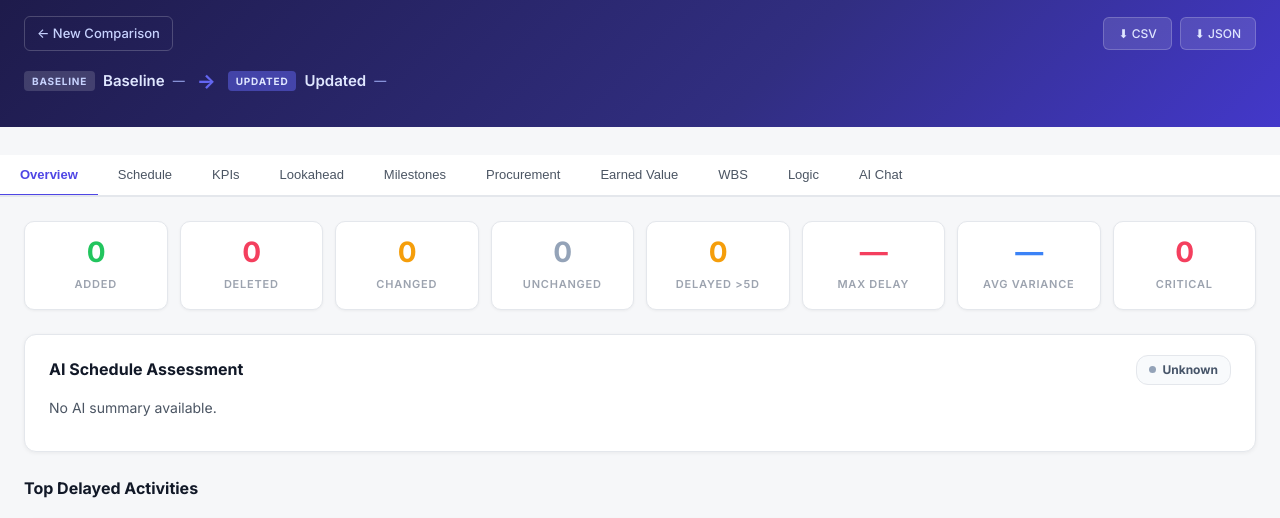
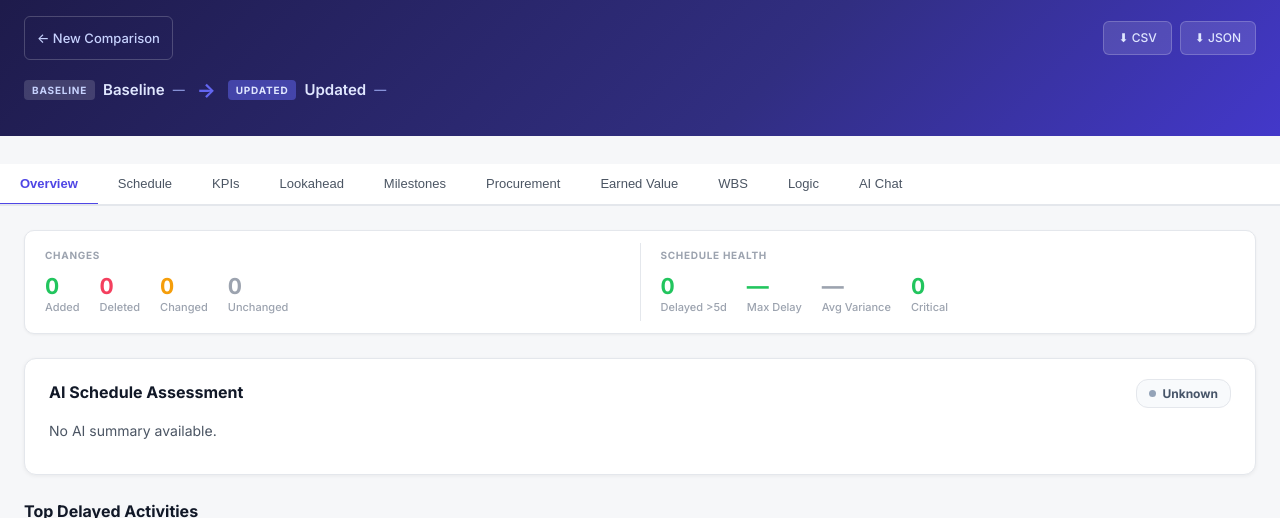
Before and after one commit to ahmednasser37/testrepo, a Flask app: template schedule_comparison/templates/dashboard.html in a window 1280 px wide. Shown: the top 518 px of the page. Run offline with Flask 3, Linux system fonts and the light colour scheme; the template is opened without the code that fills it, so the values that code supplies are empty; some libraries are stand-ins or nearby versions.

Commit message:
Apply accessibility and UX audit fixes (ARIA, pagination, redesign)
- activateTab: set aria-selected on tab buttons, aria-hidden on panels
- Chat messages div: add aria-live=polite for screen reader announcements
- Schedule tab: sr-only labels for filter inputs, debounced search (150ms),
  paginate to 200 rows with Load More button, live query re-filters DOM
- Overview: replace 8 identical stat-cards with compact summary-bar layout
- KPIs: replace 4 hero-metric cards with kpi-panel row table (name/value/context/status)
- CSS: focus-visible rings for tab, toggle, search, select, chat inputs;
  min-height 44px touch targets on back/send/chip buttons; summary-bar and
  kpi-panel component styles; sr-only utility class

https://claude.ai/code/session_015YNWETAguj6kZPEjsM2qyx

```diff
--- a/schedule_comparison/static/dashboard.js
+++ b/schedule_comparison/static/dashboard.js
@@ -83,17 +83,21 @@ function renderG2Line(containerId, data, xField, yField, colorField, height = 28
 /* ── Tab routing ─────────────────────────────────────────────────────────── */
 
 function activateTab(name) {
-  // Update buttons
+  // Update buttons with ARIA
   document.querySelectorAll('.tab-btn').forEach(btn => {
-    btn.classList.toggle('active', btn.dataset.tab === name);
+    const isActive = btn.dataset.tab === name;
+    btn.classList.toggle('active', isActive);
+    btn.setAttribute('aria-selected', isActive ? 'true' : 'false');
   });
-  // Show/hide panels
+  // Show/hide panels with ARIA
   document.querySelectorAll('.tab-panel').forEach(panel => {
     panel.classList.remove('active');
+    panel.setAttribute('aria-hidden', 'true');
   });
   const panel = document.getElementById('panel-' + name);
   if (!panel) return;
   panel.classList.add('active');
+  panel.setAttribute('aria-hidden', 'false');
 
   // Render if not yet done
   if (!rendered.has(name)) {
@@ -158,35 +162,25 @@ function renderOverview(el) {
     : '';
 
   el.innerHTML = `
-    <div class="stats-grid">
-      <div class="stat-card">
-        <div class="stat-num stat-num-green">${S.added != null ? S.added : 0}</div>
-        <div class="stat-label">Added</div>
+    <div class="summary-bar">
+      <div class="summary-group">
+        <span class="summary-group-label">Changes</span>
+        <div class="summary-metrics">
+          <div class="summary-metric"><span class="summary-val added">${S.added != null ? S.added : 0}</span><span class="summary-key">Added</span></div>
+          <div class="summary-metric"><span class="summary-val deleted">${S.deleted != null ? S.deleted : 0}</span><span class="summary-key">Deleted</span></div>
+          <div class="summary-metric"><span class="summary-val changed">${S.changed != null ? S.changed : 0}</span><span class="summary-key">Changed</span></div>
+          <div class="summary-metric"><span class="summary-val muted">${S.unchanged != null ? S.unchanged : 0}</span><span class="summary-key">Unchanged</span></div>
+        </div>
       </div>
-      <div class="stat-card">
-        <div class="stat-num stat-num-red">${S.deleted != null ? S.deleted : 0}</div>
-        <div class="stat-label">Deleted</div>
-      </div>
-      <div class="stat-card"><div class="stat-num stat-num-orange">${S.changed != null ? S.changed : 0}</div><div class="stat-label"> Changed</div></div>
-      <div class="stat-card">
-        <div class="stat-num stat-num-muted">${S.unchanged != null ? S.unchanged : 0}</div>
-        <div class="stat-label">Unchanged</div>
-      </div>
-      <div class="stat-card">
-        <div class="stat-num stat-num-orange">${delayed5}</div>
-        <div class="stat-label">Delayed &gt;5d</div>
-      </div>
-      <div class="stat-card">
-        <div class="stat-num stat-num-red">${maxDelay}</div>
-        <div class="stat-label">Max Delay</div>
-      </div>
-      <div class="stat-card">
-        <div class="stat-num stat-num-blue">${avgVar}</div>
-        <div class="stat-label">Avg Variance</div>
-      </div>
-      <div class="stat-card">
-        <div class="stat-num stat-num-red">${critical}</div>
-        <div class="stat-label">Critical</div>
+      <div class="summary-divider"></div>
+      <div class="summary-group">
+        <span class="summary-group-label">Schedule Health</span>
+        <div class="summary-metrics">
+          <div class="summary-metric"><span class="summary-val ${delayed5 > 0 ? 'delayed' : 'ok'}">${delayed5}</span><span class="summary-key">Delayed &gt;5d</span></div>
+          <div class="summary-metric"><span class="summary-val ${parseFloat(maxDelay) > 14 ? 'deleted' : parseFloat(maxDelay) > 0 ? 'changed' : 'ok'}">${maxDelay}</span><span class="summary-key">Max Delay</span></div>
+          <div class="summary-metric"><span class="summary-val muted">${avgVar}</span><span class="summary-key">Avg Variance</span></div>
+          <div class="summary-metric"><span class="summary-val ${critical > 0 ? 'deleted' : 'ok'}">${critical}</span><span class="summary-key">Critical</span></div>
+        </div>
       </div>
     </div>
 
@@ -248,7 +242,10 @@ function renderSchedule(el) {
     .sort((a, b) => (b.finish_variance_days || 0) - (a.finish_variance_days || 0))
     .slice(0, 20);
 
-  const tableRows = variances.map(a => `
+  const PAGE = 200;
+
+  function buildRows(items) {
+    return items.map(a => `
     <tr data-testid="activity-row" class="row-${a.change_type || 'unchanged'}${a.is_critical ? ' row-critical' : ''}">
       <td>${esc(a.task_code)}</td>
       <td>${esc(a.task_name)}</td>
@@ -262,11 +259,17 @@ function renderSchedule(el) {
       <td>${esc(a.new_status || a.old_status || '—')}</td>
       <td>${a.is_critical ? '<span class="tag-chip tag-critical">Critical</span>' : ''}</td>
     </tr>`).join('');
+  }
+
+  const initialRows = buildRows(variances.slice(0, PAGE));
+  const hasMore = variances.length > PAGE;
 
   el.innerHTML = `
     <div class="filter-row">
-      <input type="search" class="search-input" id="sched-search" placeholder="Search code or name…">
-      <select class="filter-select" id="sched-filter">
+      <label for="sched-search" class="sr-only">Search activities</label>
+      <input type="search" class="search-input" id="sched-search" placeholder="Search code or name…" aria-label="Search activities">
+      <label for="sched-filter" class="sr-only">Filter by change type</label>
+      <select class="filter-select" id="sched-filter" aria-label="Filter by change type">
         <option value="">All Changes</option>
         <option value="added">Added</option>
         <option value="deleted">Deleted</option>
@@ -291,30 +294,39 @@ function renderSchedule(el) {
           </tr>
         </thead>
         <tbody id="sched-tbody">
-          ${tableRows}
+          ${initialRows}
         </tbody>
       </table>
     </div>
+    ${hasMore ? `<div style="text-align:center;padding:16px;"><button class="btn-primary" id="sched-load-more">Load more (${variances.length - PAGE} remaining)</button></div>` : ''}
   `;
 
   // Wire up filtering
   const searchEl  = document.getElementById('sched-search');
   const filterEl  = document.getElementById('sched-filter');
-  const tbody     = document.getElementById('sched-tbody');
-  const allRows   = Array.from(tbody.querySelectorAll('tr[data-testid="activity-row"]'));
 
   function applyFilter() {
     const q   = searchEl.value.toLowerCase();
     const typ = filterEl.value;
-    allRows.forEach(row => {
+    Array.from(document.querySelectorAll('#sched-tbody tr[data-testid="activity-row"]')).forEach(row => {
       const text = row.textContent.toLowerCase();
       const matchQ   = !q   || text.includes(q);
       const matchTyp = !typ || row.classList.contains('row-' + typ);
       row.style.display = (matchQ && matchTyp) ? '' : 'none';
     });
   }
-  searchEl.addEventListener('input', applyFilter);
+  let _debTimer;
+  searchEl.addEventListener('input', () => { clearTimeout(_debTimer); _debTimer = setTimeout(applyFilter, 150); });
   filterEl.addEventListener('change', applyFilter);
+
+  // Load more
+  const loadMoreBtn = document.getElementById('sched-load-more');
+  if (loadMoreBtn) {
+    loadMoreBtn.addEventListener('click', () => {
+      document.getElementById('sched-tbody').innerHTML = buildRows(variances);
+      loadMoreBtn.parentElement.remove();
+    });
+  }
 
   // Render delay chart
   setTimeout(() => {
@@ -374,27 +386,31 @@ function renderKPIs(el) {
   ].filter(d => d.value !== 0);
 
   el.innerHTML = `
-    <h2 class="section-title">Schedule Performance KPIs</h2>
-    <div class="kpi-grid">
-      <div class="kpi-card">
-        <div class="kpi-val kpi-${floatColor}">${K.float_consumption_days != null ? fmt(K.float_consumption_days, 1) + 'd' : '—'}</div>
-        <div class="kpi-label">Float Consumption</div>
-        <div class="kpi-desc">Average float consumed since baseline</div>
+    <h2 class="section-title">Schedule Performance</h2>
+    <div class="kpi-panel">
+      <div class="kpi-row">
+        <div class="kpi-name">Float Consumption</div>
+        <div class="kpi-figure kpi-${floatColor}">${K.float_consumption_days != null ? fmt(K.float_consumption_days, 1) + 'd' : '—'}</div>
+        <div class="kpi-context">avg days consumed since baseline</div>
+        <div class="kpi-status kpi-${floatColor}">${K.float_consumption_days > 5 ? '↑ High' : K.float_consumption_days >= 1 ? '↑ Moderate' : '✓ Low'}</div>
       </div>
-      <div class="kpi-card">
-        <div class="kpi-val kpi-${pctColor}">${K.pct_complete_weighted != null ? fmt(K.pct_complete_weighted, 1) + '%' : '—'}</div>
-        <div class="kpi-label">Weighted % Complete</div>
-        <div class="kpi-desc">Duration-weighted progress</div>
+      <div class="kpi-row">
+        <div class="kpi-name">Weighted % Complete</div>
+        <div class="kpi-figure kpi-${pctColor}">${K.pct_complete_weighted != null ? fmt(K.pct_complete_weighted, 1) + '%' : '—'}</div>
+        <div class="kpi-context">duration-weighted progress across all activities</div>
+        <div class="kpi-status kpi-${pctColor}">${K.pct_complete_weighted > 60 ? '✓ On track' : K.pct_complete_weighted >= 30 ? '— Moderate' : '↓ Low'}</div>
       </div>
-      <div class="kpi-card">
-        <div class="kpi-val kpi-${spiColor}">${K.spi_duration != null ? fmt(K.spi_duration, 2) : '—'}</div>
-        <div class="kpi-label">SPI (Duration)</div>
-        <div class="kpi-desc">&ge;1.0 on schedule, &lt;0.8 critical</div>
+      <div class="kpi-row">
+        <div class="kpi-name">SPI (Duration)</div>
+        <div class="kpi-figure kpi-${spiColor}">${K.spi_duration != null ? fmt(K.spi_duration, 3) : '—'}</div>
+        <div class="kpi-context">earned duration ÷ planned duration — ≥1.0 is on schedule</div>
+        <div class="kpi-status kpi-${spiColor}">${K.spi_duration >= 1.0 ? '✓ On schedule' : K.spi_duration >= 0.8 ? '↓ Slipping' : '↓↓ Critical'}</div>
       </div>
-      <div class="kpi-card">
-        <div class="kpi-val kpi-${delayColor}">${K.schedule_delay_days != null ? fmt(K.schedule_delay_days, 0) + 'd' : '—'}</div>
-        <div class="kpi-label">Schedule Delay</div>
-        <div class="kpi-desc">Net delay vs baseline</div>
+      <div class="kpi-row">
+        <div class="kpi-name">Schedule Delay</div>
+        <div class="kpi-figure kpi-${delayColor}">${K.schedule_delay_days != null ? fmt(K.schedule_delay_days, 0) + 'd' : '—'}</div>
+        <div class="kpi-context">net delay of updated plan-end vs baseline plan-end</div>
+        <div class="kpi-status kpi-${delayColor}">${K.schedule_delay_days <= 0 ? '✓ No delay' : K.schedule_delay_days <= 14 ? '↑ Minor' : '↑↑ Significant'}</div>
       </div>
     </div>
 
@@ -864,7 +880,7 @@ function renderChat(el) {
   el.innerHTML = `
     <h2 class="section-title">AI Schedule Assistant</h2>
     <div class="chat-container">
-      <div class="chat-messages" id="chat-messages">
+      <div class="chat-messages" id="chat-messages" aria-live="polite" aria-atomic="false">
         <div class="chat-msg msg-ai">
           <strong>Assistant:</strong> I'm analyzing <em>${esc(projectName)}</em>. Ask me anything about the schedule comparison.
         </div>
--- a/schedule_comparison/static/style.css
+++ b/schedule_comparison/static/style.css
@@ -949,7 +949,7 @@ tbody td {
 
 /* ── Header ──────────────────────────────────────────────────────────────── */
 .dash-header {
-  background: linear-gradient(135deg, #1e1b4b 0%, #312e81 60%, #4338ca 100%);
+  background: var(--header-bg, linear-gradient(135deg, #1e1b4b 0%, #312e81 60%, #4338ca 100%));
   color: var(--text-inverse);
   padding: 16px 24px 20px;
   flex-shrink: 0;
@@ -1006,12 +1006,12 @@ tbody td {
 .proj-name {
   font-weight: 600;
   font-size: 15px;
-  color: #e0e7ff;
+  color: var(--header-text-strong, #e0e7ff);
 }
 
 .proj-date {
   font-size: 12px;
-  color: #a5b4fc;
+  color: var(--header-text-muted, #a5b4fc);
 }
 
 .proj-arrow {
@@ -1040,6 +1040,9 @@ tbody td {
   border-radius: 6px;
   border: 1px solid rgba(255,255,255,0.2);
   transition: background 0.15s;
+  min-height: 44px;
+  display: inline-flex;
+  align-items: center;
 }
 .btn-back:hover { background: rgba(255,255,255,0.1); }
 
@@ -1102,6 +1105,7 @@ tbody td {
   transition: color 0.15s, border-color 0.15s;
 }
 .tab-btn:hover { color: var(--text-primary); }
+.tab-btn:focus-visible { outline: 2px solid var(--brand); outline-offset: -2px; }
 .tab-btn.active {
   color: var(--brand);
   border-bottom-color: var(--brand);
@@ -1327,7 +1331,7 @@ tbody td {
 .row-deleted  { background: var(--deleted-bg) !important; }
 .row-changed  { background: var(--changed-bg) !important; }
 .row-unchanged { background: transparent; }
-.row-critical  { border-left: 3px solid var(--deleted-accent) !important; }
+.row-critical  { background: color-mix(in srgb, var(--deleted-bg) 70%, transparent) !important; }
 
 /* ── Status badges ───────────────────────────────────────────────────────── */
 .status-badge {
@@ -1398,6 +1402,7 @@ tbody td {
   transition: border-color 0.15s;
 }
 .search-input:focus { border-color: var(--brand); }
+.search-input:focus-visible { outline: 2px solid var(--brand); outline-offset: 2px; }
 
 .filter-select {
   padding: 8px 12px;
@@ -1411,6 +1416,7 @@ tbody td {
   transition: border-color 0.15s;
 }
 .filter-select:focus { border-color: var(--brand); }
+.filter-select:focus-visible { outline: 2px solid var(--brand); outline-offset: 2px; }
 
 /* ── Chart container ─────────────────────────────────────────────────────── */
 .chart-container {
@@ -1443,8 +1449,10 @@ tbody td {
   align-items: center;
   gap: 6px;
   transition: all 0.15s;
+  min-height: 44px;
 }
 .toggle-btn:hover { border-color: var(--brand); color: var(--brand); }
+.toggle-btn:focus-visible { outline: 2px solid var(--brand); outline-offset: 2px; }
 .toggle-btn.active {
   background: var(--brand-subtle);
   color: var(--brand-text);
@@ -1566,6 +1574,9 @@ tbody td {
   border-radius: 14px;
   cursor: pointer;
   transition: background 0.15s;
+  min-height: 44px;
+  display: inline-flex;
+  align-items: center;
 }
 .suggestion-chip:hover { background: var(--brand-subtle); }
 
@@ -1589,6 +1600,136 @@ tbody td {
   transition: border-color 0.15s;
 }
 .chat-input:focus { border-color: var(--brand); background: var(--surface); }
+.chat-input:focus-visible { outline: 2px solid var(--brand); outline-offset: 2px; }
+
+/* ── Screen reader only ──────────────────────────────────────────────────── */
+.sr-only {
+  position: absolute;
+  width: 1px;
+  height: 1px;
+  padding: 0;
+  margin: -1px;
+  overflow: hidden;
+  clip: rect(0, 0, 0, 0);
+  white-space: nowrap;
+  border: 0;
+}
+
+@media (max-width: 1024px) {
+  .kpi-grid { grid-template-columns: repeat(2, 1fr); }
+  .stats-grid { grid-template-columns: repeat(4, 1fr); }
+}
+
+/* ── Summary bar (replaces identical stat-card grid) ────────────────────── */
+.summary-bar {
+  display: flex;
+  gap: 0;
+  background: var(--surface);
+  border: 1px solid var(--border);
+  border-radius: 10px;
+  margin-bottom: 24px;
+  overflow: hidden;
+  box-shadow: 0 1px 3px rgba(0,0,0,.05);
+}
+.summary-group {
+  flex: 1;
+  padding: 16px 20px;
+  min-width: 0;
+}
+.summary-group-label {
+  display: block;
+  font-size: 10px;
+  font-weight: 700;
+  text-transform: uppercase;
+  letter-spacing: .07em;
+  color: var(--text-muted);
+  margin-bottom: 12px;
+}
+.summary-metrics {
+  display: flex;
+  gap: 20px;
+  flex-wrap: wrap;
+}
+.summary-metric {
+  display: flex;
+  flex-direction: column;
+  gap: 2px;
+}
+.summary-val {
+  font-size: 22px;
+  font-weight: 800;
+  line-height: 1;
+  font-variant-numeric: tabular-nums;
+}
+.summary-val.added   { color: var(--added-accent); }
+.summary-val.deleted { color: var(--deleted-accent); }
+.summary-val.changed { color: var(--changed-accent); }
+.summary-val.muted   { color: var(--text-muted); }
+.summary-val.delayed { color: var(--changed-accent); }
+.summary-val.ok      { color: var(--added-accent); }
+.summary-key {
+  font-size: 11px;
+  font-weight: 500;
+  color: var(--text-muted);
+  white-space: nowrap;
+}
+.summary-divider {
+  width: 1px;
+  background: var(--border);
+  flex-shrink: 0;
+  margin: 12px 0;
+}
+@media (max-width: 640px) {
+  .summary-bar { flex-direction: column; }
+  .summary-divider { width: auto; height: 1px; margin: 0 12px; }
+}
+
+/* ── KPI panel (replaces hero-metric cards) ─────────────────────────────── */
+.kpi-panel {
+  background: var(--surface);
+  border: 1px solid var(--border);
+  border-radius: 10px;
+  overflow: hidden;
+  margin-bottom: 24px;
+  box-shadow: 0 1px 3px rgba(0,0,0,.05);
+}
+.kpi-row {
+  display: grid;
+  grid-template-columns: 220px 80px 1fr 100px;
+  align-items: center;
+  gap: 16px;
+  padding: 14px 20px;
+  border-bottom: 1px solid var(--border);
+}
+.kpi-row:last-child { border-bottom: none; }
+.kpi-row:hover { background: var(--surface-2); }
+.kpi-name {
+  font-size: 13px;
+  font-weight: 600;
+  color: var(--text-primary);
+}
+.kpi-figure {
+  font-size: 20px;
+  font-weight: 800;
+  font-variant-numeric: tabular-nums;
+  text-align: right;
+}
+.kpi-context {
+  font-size: 12px;
+  color: var(--text-muted);
+  line-height: 1.4;
+}
+.kpi-status {
+  font-size: 12px;
+  font-weight: 600;
+  text-align: right;
+  white-space: nowrap;
+}
+@media (max-width: 768px) {
+  .kpi-row { grid-template-columns: 1fr 60px; grid-template-rows: auto auto; }
+  .kpi-context { display: none; }
+  .kpi-status { grid-column: 2; grid-row: 2; }
+}
 
 /* ── Responsive additions ────────────────────────────────────────────────── */
 @media (max-width: 640px) {
```
